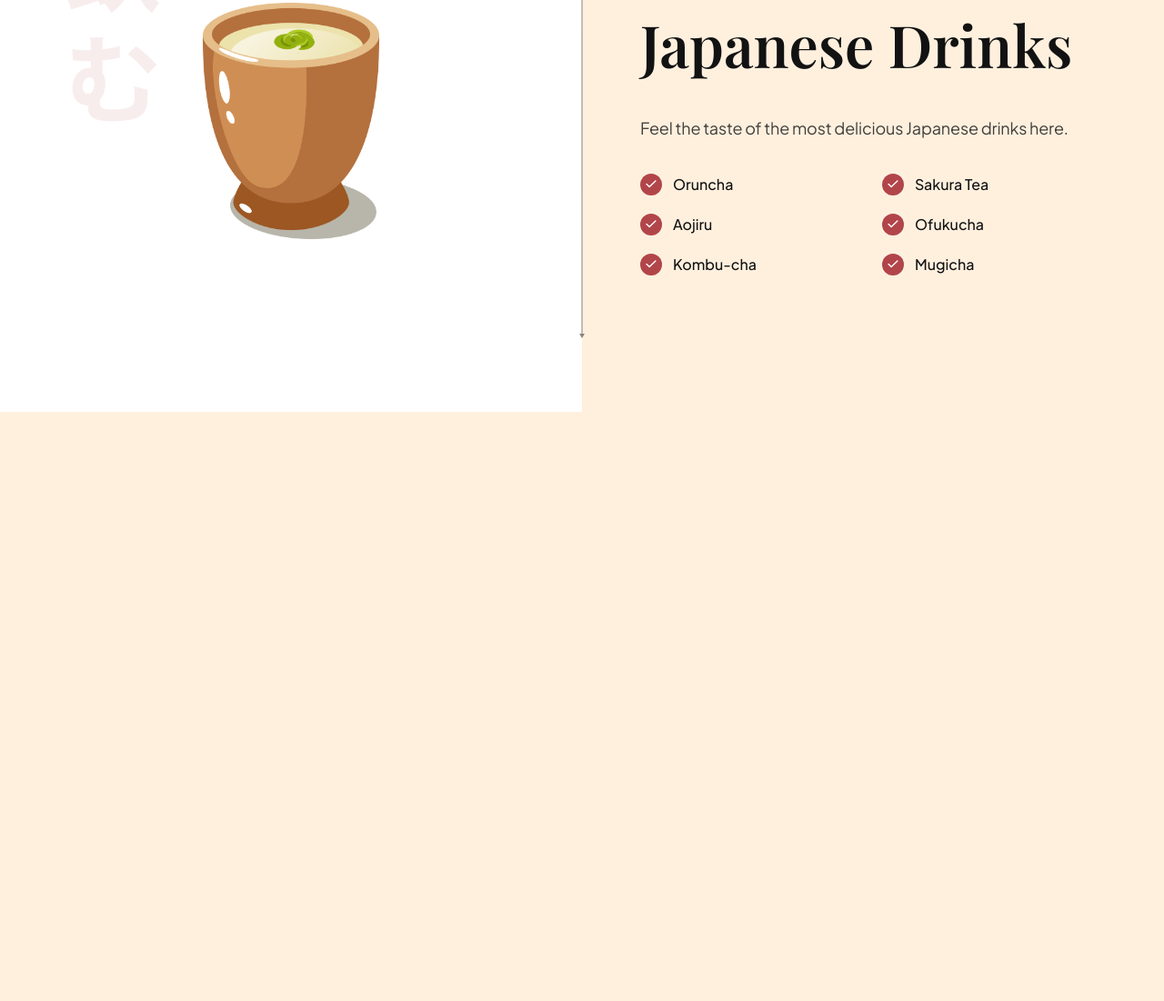
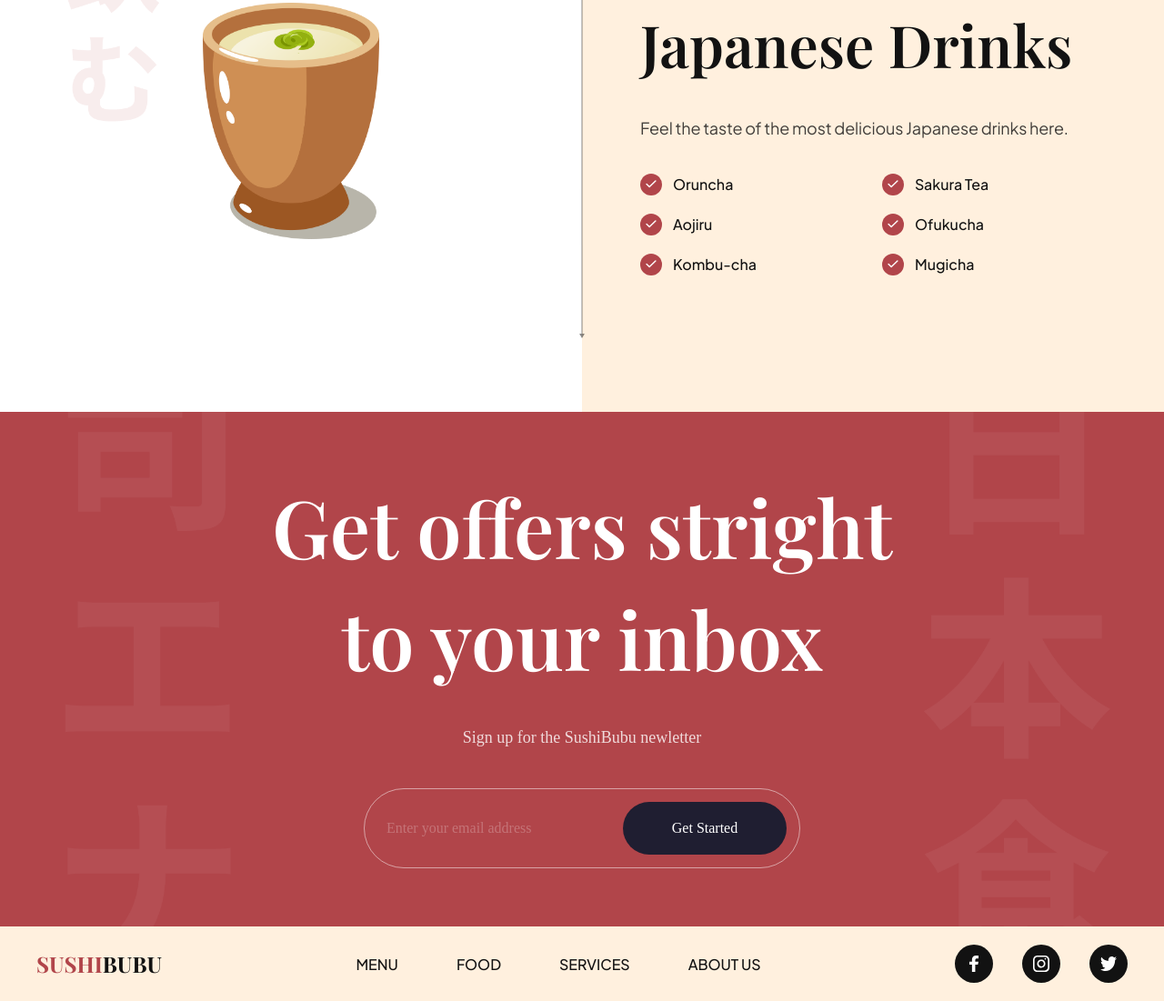
Before and after one commit to Legaz-le/Sushi-website, a website built with Vite: page index.html in a window 1280 px wide. Shown: the part 3266-4367 px from the top of the page at 91% size. Before the commit the page ends 3719 px from the top, so only its background shows below. Built offline with nearby package versions, Linux system fonts and the light colour scheme.

Commit message:
footer section UI

```diff
--- a/css/sections/footer.css
+++ b/css/sections/footer.css
@@ -0,0 +1,62 @@
+.footer {
+    width: 100%;
+    padding: 20px 40px;
+    bottom: var(--color-white);
+
+
+    flex-wrap: wrap;
+    gap: 20px;
+    overflow: hidden;
+}
+
+.footer__logo {
+    font-size: 24px;
+    font-weight: bold;
+    font-family: var(--playfair-display);
+    text-transform: uppercase;
+
+    color: var(--secondary-color);
+    cursor: pointer;
+}
+
+.footer__logo span {
+    color: var(--primary-color);
+}
+
+.footer ul {
+    list-style: none;
+
+    display: flex;
+
+    flex-wrap: wrap;
+    flex-direction: row;
+    gap: 64px;
+}
+
+.footer ul:last-child {
+    gap: 32px;
+}
+
+.footer__nav li {
+    font-size: 16px;
+    font-weight: 500;
+    font-family: var(--plus-jakarta-sans);
+    text-transform: uppercase;
+    color: var(--secondary-color);
+
+    cursor: pointer;
+
+}
+
+.footer__social li{
+    width: 42px;
+    height: 42px;
+    background-color: var(--secondary-color);
+    border-radius: 100%;
+}
+
+.footer__social li img {
+    width: 45%;
+    height: 45%;
+    object-fit: contain;
+}
--- a/css/sections/subscribe.css
+++ b/css/sections/subscribe.css
@@ -0,0 +1,83 @@
+.subscription {
+  padding: 64px;
+  background-color: var(--primary-color);
+  background-image: url("../../assets/subscribe_bg.png");
+  background-position: center;
+  background-repeat: no-repeat;
+  background-size: contain;
+
+  flex-direction: column;
+
+  overflow: hidden;
+}
+.subscription h2 {
+  font-size: 88px;
+  font-family: var(--playfair-display);
+  font-weight: 600;
+  line-height: 123px;
+
+  color: #fff;
+  text-align: center;
+}
+
+.subscription p {
+  font-size: 18px;
+  font-family: var(--plus-jakarta-sansa);
+  font-weight: 300;
+  line-height: 32px;
+
+  margin-top: 32px;
+
+  color: rgba(255, 255, 255, 0.8);
+  text-align: center;
+}
+
+.subscription__form {
+    min-width: 480px;
+    margin-top: 40px;
+
+    padding: 14px 14px 14px 24px;
+
+    display: flex;
+    gap: 10px;
+
+    border: 1px solid rgba(255, 255, 255, 0.5);
+    border-radius: 46px;
+}
+
+.subscription__form input {
+    flex: 1;
+    font-size: 16px;
+    font-weight: 400px;
+    font-family: var(--plus-jakarta-sansa);
+    color: #fff;
+    opacity: 0.5;
+
+    background: transparent;
+
+    border: none;
+    outline: none;
+}
+
+.subscription__form input::placeholder {
+    color: #fff;
+    opacity: 0.5;
+
+}
+
+.subscription__form button {
+    padding: 20px;
+    min-width: 180px;
+
+    font-size: 16px;
+    font-weight: 500;
+    font-family: var(--plus-jakarta-sansa);
+    color: #fff;
+    text-align: center;
+    background: var(--black-400);
+    border-radius: 46px;
+    border: none;
+    outline: none;
+
+    cursor: pointer;
+}
--- a/index.html
+++ b/index.html
@@ -297,6 +297,49 @@
         </div>
       </section>
     </section>
+    <section class="subscription flex-center" id="services">
+      <h2 data-aos="flip-down">
+        Get offers stright <br />
+        to your inbox
+      </h2>
+      <p data-aos="fade-up">Sign up for the SushiBubu newletter</p>
+      <div class="subscription__form" data-aos="fade-up">
+        <input type="text" placeholder="Enter your email address" />
+        <button>Get Started</button>
+      </div>
+    </section>
+    <footer class="footer flex-between">
+      <h3 class="footer__logo"><span>Sushi</span>Bubu</h3>
+      <ul class="footer__nav">
+        <li>
+          <a href="#menu">Menu</a>
+        </li>
+        <li>
+          <a href="#food">Food</a>
+        </li>
+        <li>
+          <a href="#services">Services</a>
+        </li>
+        <li>
+          <a href="#about-us">About Us</a>
+        </li>
+      </ul>
+      <ul class="footer__social">
+        <li class="flex-center">
+          <img src="assets/facebook.svg" alt="facebook"/>
+
+        </li>
+        <li class="flex-center">
+          <img src="assets/instagram.svg" alt="instagram"/>
+
+        </li>
+        <li class="flex-center">
+          <img src="assets/twitter.svg" alt="twitter"/>
+
+        </li>
+
+      </ul>
+    </footer>
     <script src="js/script.js" type="module"></script>
   </body>
 </html>
```
